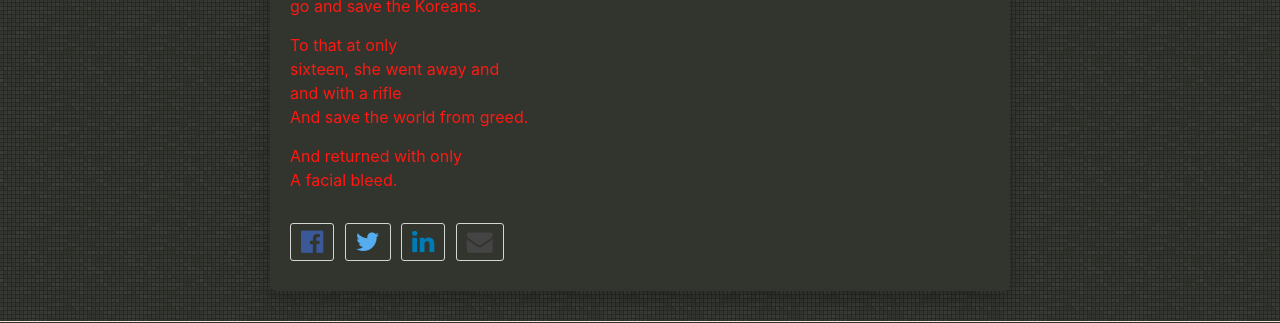
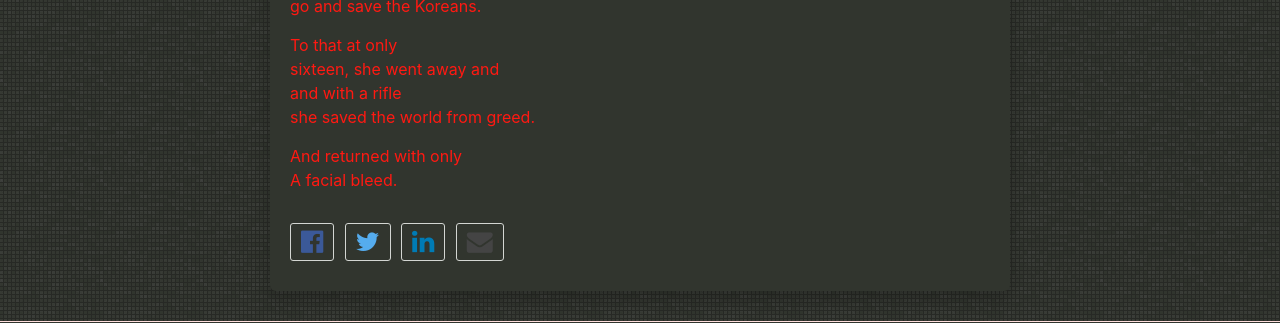
Before and after one commit to LWFlouisa/LezFillezSupernovos, a Jekyll site: the page built from _posts/2022-06-28-AnaLaSueveuse.md, in a window 1280 px wide. Shown: the part 677-1000 px from the top of the page. Built offline with Jekyll 4.4.1, drawn with Linux system fonts in a browser that asks for light colours; our own code applies the rules of GitHub Pages for plain Markdown files.

Commit message:
Update 2022-06-28-AnaLaSueveuse.md

```diff
--- a/_posts/2022-06-28-AnaLaSueveuse.md
+++ b/_posts/2022-06-28-AnaLaSueveuse.md
@@ -23,7 +23,7 @@ go and save the Koreans.<br />
 To that at only<br />
 sixteen, she went away and<br />
 and with a rifle<br />
-And save the world from greed.
+she saved the world from greed.
 
 And returned with only<br />
 A facial bleed.
```
